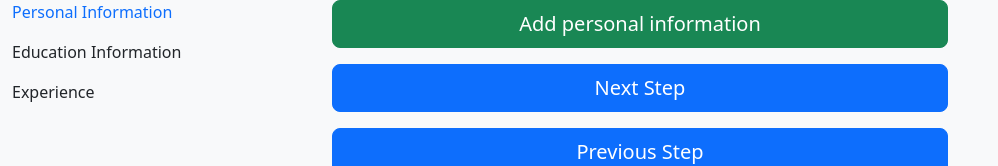
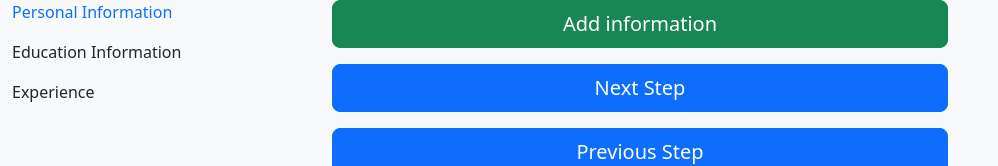
Before and after one commit to BShowen/CV-Application, a React (Create React App) app: page / in a window 1280 px wide. Shown: the top 166 px of the page, without its empty margins (0-998 px from the left). Built offline with nearby package versions, Linux system fonts and the light colour scheme.

Commit message:
Fix bug: Typo in button text

```diff
--- a/src/App.js
+++ b/src/App.js
@@ -220,7 +220,6 @@ export default class App extends Component {
                 {canDisplayForm && this.currentStepForm()}
                 {canDisplayNavigationButtons && (
                   <ProgressButtonGroup
-                    buttonName={this.currentStepForm().type.name.toLowerCase()}
                     onAddClick={{
                       handler: this.showForm,
                       disabled: isFormDisabled,
--- a/src/components/ProgressButtonGroup.js
+++ b/src/components/ProgressButtonGroup.js
@@ -9,7 +9,7 @@ export default class ProgressButtonGroup extends Component {
     return (
       <Stack gap="3">
         <Button variant="success" size="lg" onClick={disabled ? null : handler}>
-          Add {this.props.buttonName} information
+          Add information
         </Button>
         <Button
           variant="primary"
```
